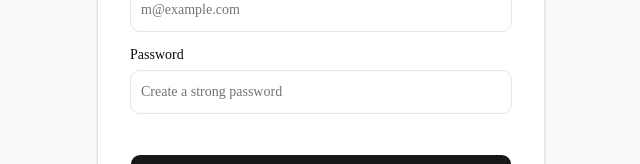
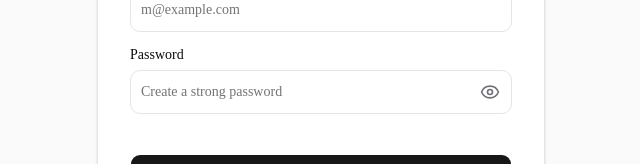
Before and after one commit to shahtarang20/barber, a Next.js app: page /register in a window 1280 px wide. Shown: the part 379-543 px from the top of the page, without its empty margins (319-959 px from the left). Built offline with nearby package versions, Linux system fonts and the light colour scheme.

Commit message:
perfecto

```diff
--- a/src/app/(auth)/login/page.tsx
+++ b/src/app/(auth)/login/page.tsx
@@ -6,11 +6,13 @@
 import { Button } from "@/components/ui/button";
 import { Input } from "@/components/ui/input";
 import { Label } from "@/components/ui/label";
+import { Eye, EyeOff } from "lucide-react";
 
 export default function LoginPage() {
   const router = useRouter();
   const [loading, setLoading] = useState(false);
   const [error, setError] = useState("");
+  const [showPassword, setShowPassword] = useState(false);
 
   const handleSubmit = async (e: React.FormEvent<HTMLFormElement>) => {
     e.preventDefault();
@@ -83,15 +85,24 @@
               Forgot password?
             </Link>
           </div>
+          <div className="relative">
             <Input
               id="password"
               name="password"
-            type="password"
+              type={showPassword ? "text" : "password"}
               placeholder="••••••••"
               required
               autoComplete="current-password"
-            className="h-11"
+              className="h-11 pr-10"
             />
+            <button
+              type="button"
+              onClick={() => setShowPassword(!showPassword)}
+              className="absolute right-3 top-1/2 -translate-y-1/2 text-zinc-500 hover:text-zinc-700 dark:hover:text-zinc-300 focus:outline-none"
+            >
+              {showPassword ? <EyeOff className="h-5 w-5" /> : <Eye className="h-5 w-5" />}
+            </button>
+          </div>
         </div>
 
         <Button type="submit" className="w-full h-11 mt-6" disabled={loading}>
--- a/src/app/(auth)/register/page.tsx
+++ b/src/app/(auth)/register/page.tsx
@@ -6,12 +6,14 @@
 import { Button } from "@/components/ui/button";
 import { Input } from "@/components/ui/input";
 import { Label } from "@/components/ui/label";
+import { Eye, EyeOff } from "lucide-react";
 
 export default function RegisterPage() {
   const router = useRouter();
   const [loading, setLoading] = useState(false);
   const [error, setError] = useState("");
   const [successCode, setSuccessCode] = useState("");
+  const [showPassword, setShowPassword] = useState(false);
 
   const handleSubmit = async (e: React.FormEvent<HTMLFormElement>) => {
     e.preventDefault();
@@ -120,16 +122,25 @@
 
         <div className="space-y-2">
           <Label htmlFor="password">Password</Label>
+          <div className="relative">
             <Input
               id="password"
               name="password"
-            type="password"
+              type={showPassword ? "text" : "password"}
               placeholder="Create a strong password"
               required
               autoComplete="new-password"
-            className="h-11"
+              className="h-11 pr-10"
               minLength={6}
             />
+            <button
+              type="button"
+              onClick={() => setShowPassword(!showPassword)}
+              className="absolute right-3 top-1/2 -translate-y-1/2 text-zinc-500 hover:text-zinc-700 dark:hover:text-zinc-300 focus:outline-none"
+            >
+              {showPassword ? <EyeOff className="h-5 w-5" /> : <Eye className="h-5 w-5" />}
+            </button>
+          </div>
         </div>
 
         <Button type="submit" className="w-full h-11 mt-6" disabled={loading}>
```
Lines whose indentation alone changed are shown as unchanged.
